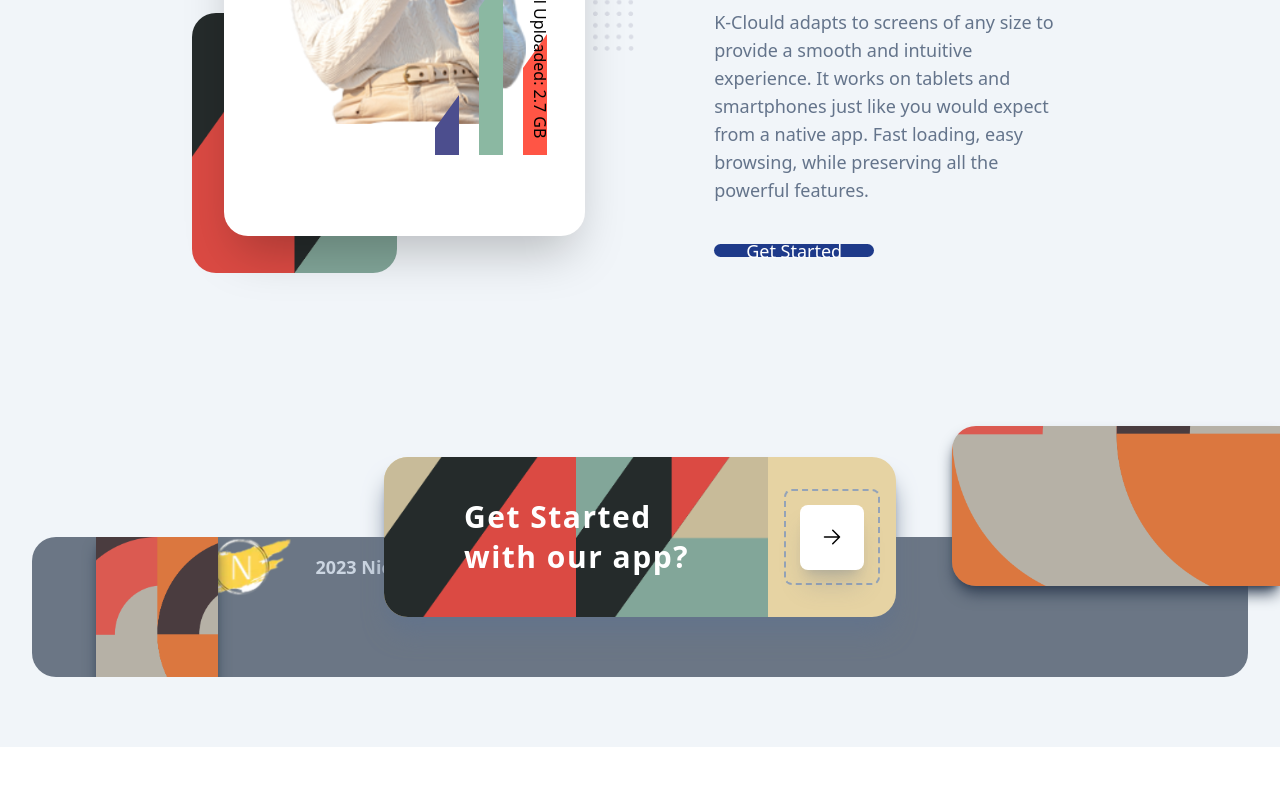
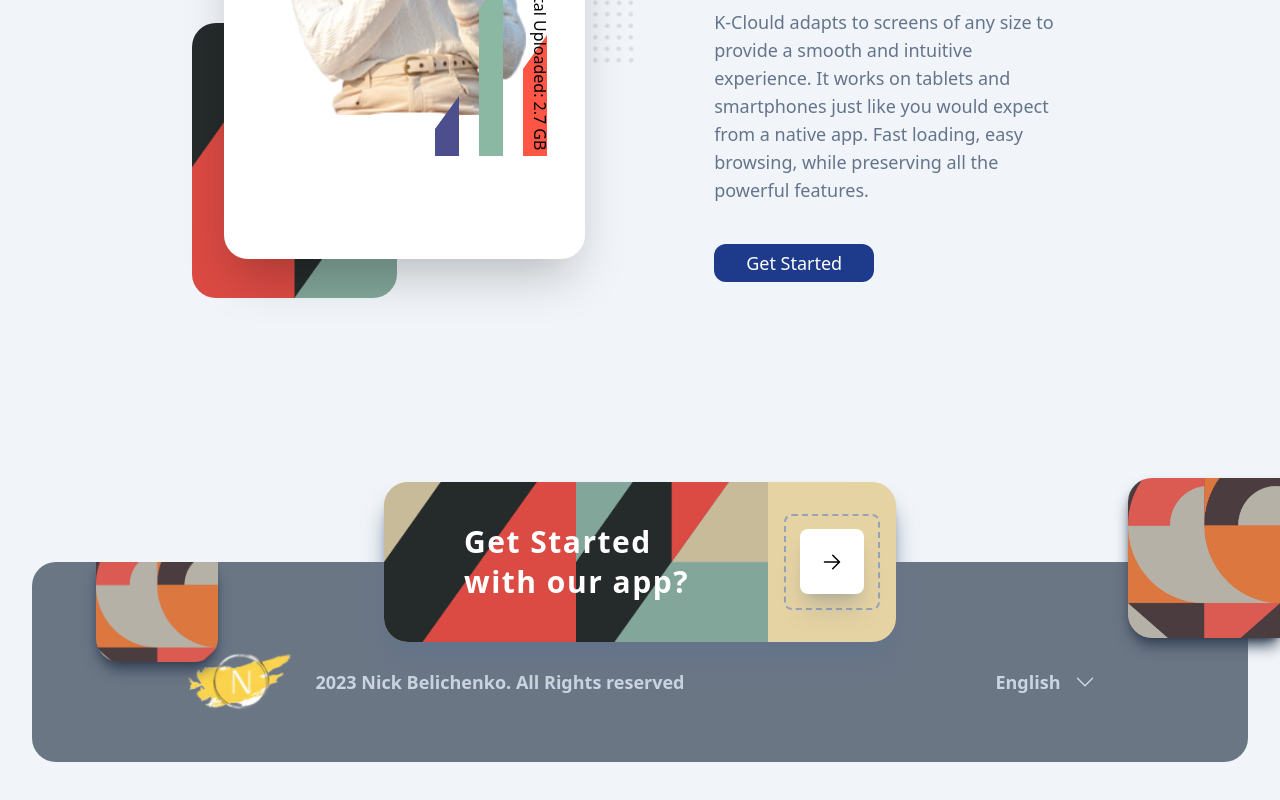
Before and after one commit to averanges/file-manager, a React (Vite) app: page / in a window 1280 px wide. Shown: the part 2176-2976 px from the top of the page. Before the commit the page ends 2923 px from the top, so only its background shows below. Built offline with nearby package versions, Linux system fonts and the light colour scheme; no server answers.

Commit message:
Update main

```diff
--- a/src/MainPage.tsx
+++ b/src/MainPage.tsx
@@ -107,7 +107,9 @@ const MainPage = () => {
     return () => {
       window.removeEventListener('scroll', handleScroll);
     };
-  }, []);
+  }, [])
+
+  console.log(scrollPosition)
   return (
   <div className='overflow-x-hidden bg-slate-100 overscroll-y-none scroll-smooth'>
     <div className='w-screen h-screen bg-slate-100 flex justify-center items-center relative flex-col'>
@@ -347,7 +349,7 @@ const MainPage = () => {
       </div>
     </div>
     <div className='md:w-screen md:flex hidden justify-center relative mt-20'>
-        <div style={{width: 90 - (1906 - scrollPosition * 1.01)}}
+        <div style={{width: 90 - (2144 - scrollPosition * 1.01)}}
         className={`h-40 absolute bottom-[13%] right-0 rounded-l-3xl shadow-lg shadow-slate-700 z-30
         ${visibleElements.sixth ? "" : "translate-x-40"} duration-1000 delay-500 transition-transform`}>
           <img src={abstract2} alt="" className='object-cover rounded-l-3xl h-full w-full'/>
@@ -425,12 +427,12 @@ const MainPage = () => {
           <div ref={(element) => observedElementsRef.current.push(element)} id='sixth'
           className={`bg-slate-700/70 w-[95%] rounded-3xl mb-5 flex items-end relative overflow-hidden
           mt-10 origin-center duration-1000 delay-1000 ${visibleElements.sixth ? "scale-x-100" : "scale-x-0"}`}>
-            <div style={{height: 60 - (1906 - scrollPosition)}}
+            <div style={{height: 10 - (2144 - scrollPosition - 50)}}
             className={`w-[10%] h-20 absolute top-0 left-16 rounded-b-3xl shadow-lg shadow-slate-700 z-30
             ${visibleElements.sixth ? "" : "-translate-y-20"} duration-1000 delay-[1500ms] transition-transform`}>
               <img src={abstract2} alt="" className='object-cover rounded-b-3xl w-full h-full'/>
             </div>
-              <div className='flex gap-2 items-center justify-around w-full mb-20'>
+              <div className='flex gap-2 items-center justify-around w-full min-h-[200px] pt-10'>
                 <div className='flex gap-5 items-center'>
                   <Link to='https://nickbel.vercel.app' className='w-28'>
                     <img src={logoNick} alt="" className='object-cover'/>
--- a/src/modules/dashboardSidebar/components/DashboardSidebar.tsx
+++ b/src/modules/dashboardSidebar/components/DashboardSidebar.tsx
@@ -53,7 +53,7 @@ const DashboardSidebar = () => {
     <div className="bg-slate-900 sm:min-w-[150px] lg:w-[17%] h-full text-white text-2xl flex
     flex-col items-center justify-between py-8 cursor-pointer overflow-x-hidden">
         <div className="flex gap-20 flex-col w-full">
-            <Link to="/" className="flex items-center gap-2 translate-x-[25%]">
+            <Link to="/dashboard" className="flex items-center gap-2 translate-x-[25%]">
                 <LogoSVG/>
                 <h2>K-Cloud.io</h2>
             </Link>
```
